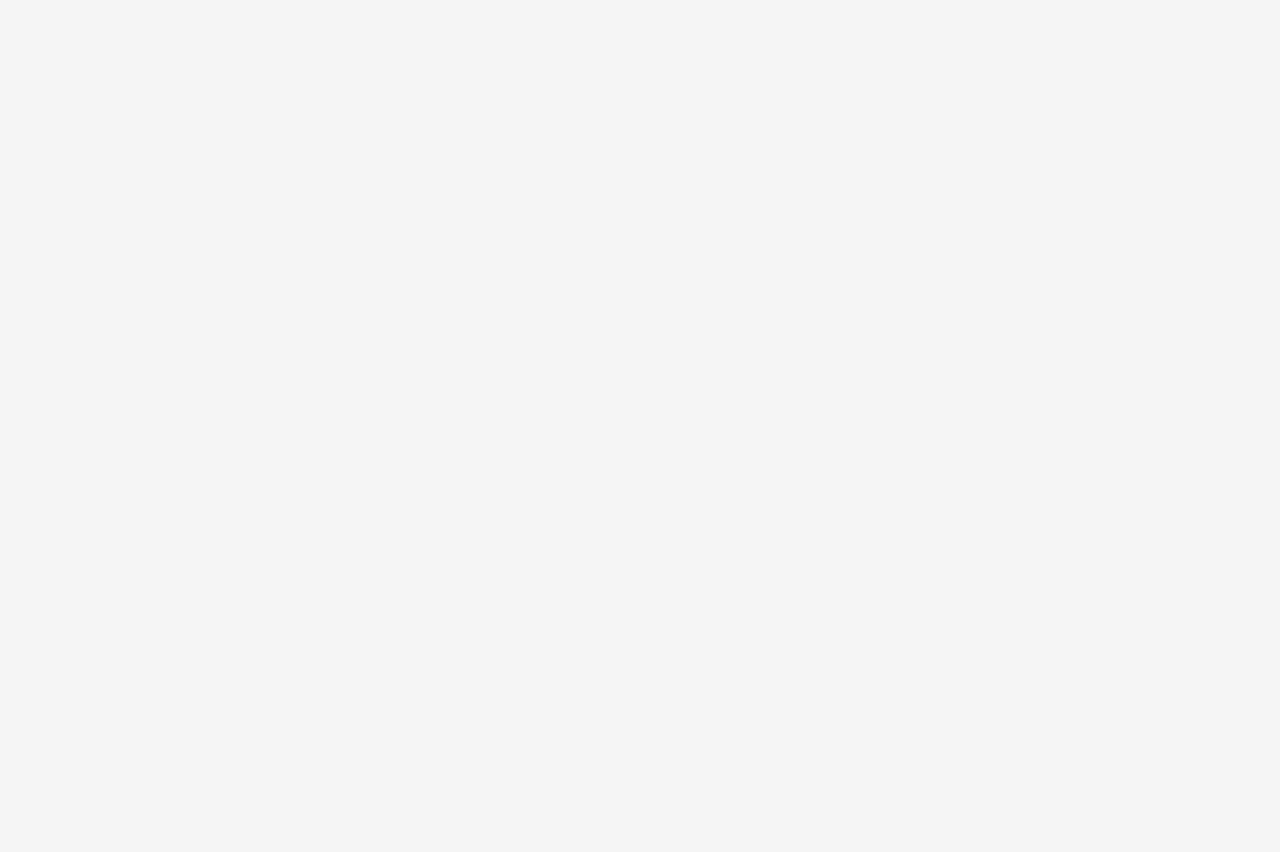
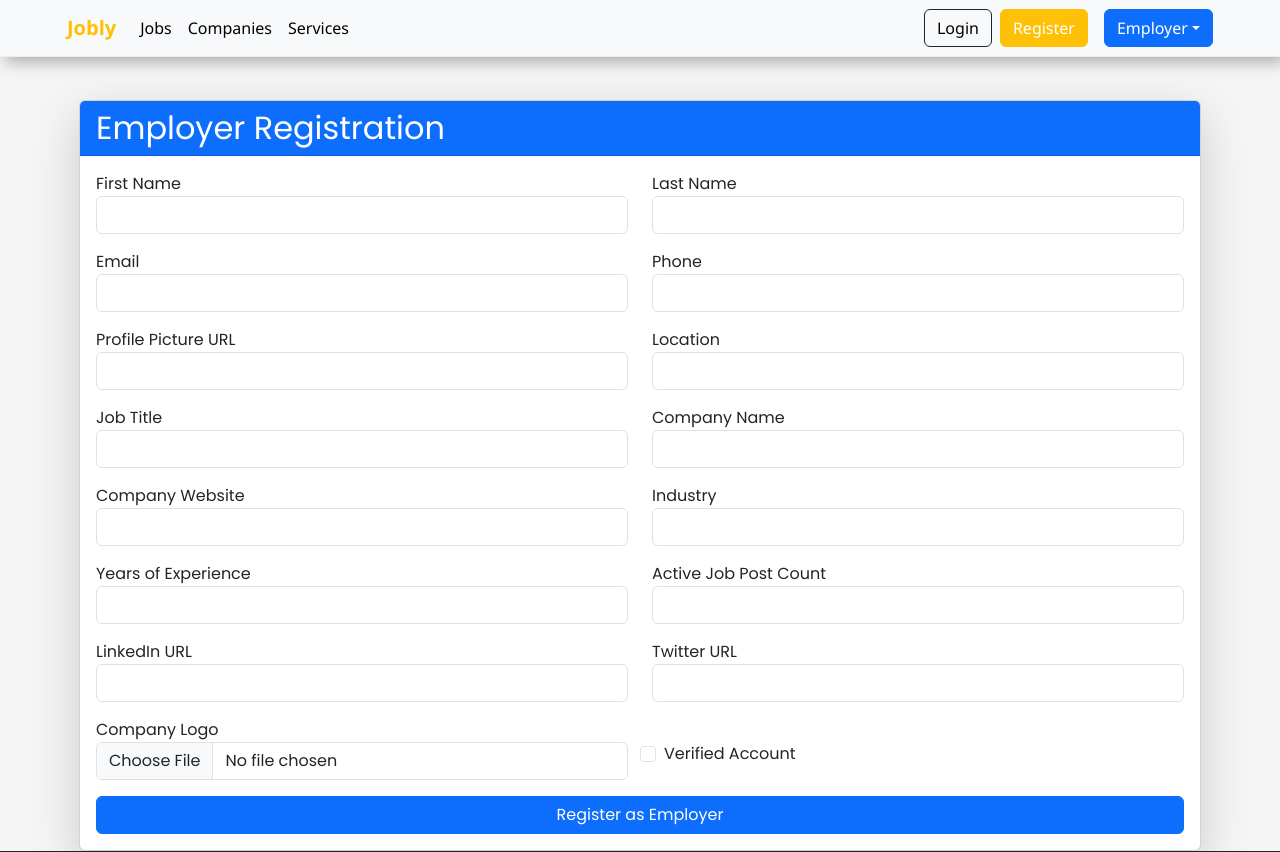
Before and after one commit to akhilbabu20295/Jobly-UI, a React (Vite) app in the folder jobly-app/: page /recruiter-register in a window 1280 px wide. Before the commit this address had no page. Shown: the top 852 px of the page. Built offline with nearby package versions, Linux system fonts and the light colour scheme.

Commit message:
Employer Registration UI implemented

```diff
--- a/jobly-app/src/App.jsx
+++ b/jobly-app/src/App.jsx
@@ -16,6 +16,8 @@ import ForgotPassword from './components/ForgotPassword';
 import "bootstrap-icons/font/bootstrap-icons.css";
 import PostJobs from './recruiter/PostJobs';
 import ListJobs from './recruiter/ListJobs';
+import 'bootstrap/dist/js/bootstrap.bundle.min.js';
+import EmployerRegister from './components/EmployerRegister';
 
 
 function App() {
@@ -27,7 +29,7 @@ function App() {
 
   return (
     <>
-    {/* {!shouldHideNavbar && <Navbar />} */}
+     {!shouldHideNavbar && <Navbar />}
     <div className="container mt-5">
       <Routes>
           <Route path="/" element={<Landing />} />
@@ -38,10 +40,11 @@ function App() {
           <Route path="/jobs/:id" element={<JobDetail />} />
           <Route path="/reset-password" element={<ForgotPassword />} />
           <Route path="/post-jobs" element={<PostJobs />} />
-           <Route path="/list-jobs" element={<ListJobs />} />
+          <Route path="/list-jobs" element={<ListJobs />} />
+          <Route path="/recruiter-register" element={<EmployerRegister />} />
         </Routes>
     </div>
-   {/* // <Footer/> */}
+  <Footer/>
     </>
   )
 }
--- /dev/null
+++ b/jobly-app/src/components/EmployerRegister.jsx
@@ -0,0 +1,123 @@
+import React, { useState } from "react";
+
+function EmployerRegister() {
+  const [formData, setFormData] = useState({
+    firstName: "",
+    lastName: "",
+    email: "",
+    phone: "",
+    profilePictureUrl: "",
+    location: "",
+    jobTitle: "",
+    companyName: "",
+    companyWebsite: "",
+    industry: "",
+    yearsOfExperience: "",
+    activeJobPostCount: "",
+    linkedInUrl: "",
+    twitterUrl: "",
+    isVerified: false,
+  });
+
+  const [companyLogo, setCompanyLogo] = useState(null);
+
+  const handleInputChange = (e) => {
+    const { name, value, type, checked } = e.target;
+    setFormData((prev) => ({
+      ...prev,
+      [name]: type === "checkbox" ? checked : value,
+    }));
+  };
+
+  const handleFileChange = (e) => {
+    setCompanyLogo(e.target.files[0]);
+  };
+
+  const handleSubmit = (e) => {
+    e.preventDefault();
+
+    const payload = new FormData();
+    Object.keys(formData).forEach((key) => {
+      payload.append(key, formData[key]);
+    });
+    if (companyLogo) {
+      payload.append("companyLogo", companyLogo);
+    }
+
+    console.log("Submitted:", Object.fromEntries(payload));
+    alert("Form submitted (check console for data)");
+  };
+
+  return (
+    <div className="container mt-5">
+      <div className="card shadow-lg" style={{ marginTop: "100px" }}>
+        <div className="card-header bg-primary text-white">
+          <h2 className="mb-0">Employer Registration</h2>
+        </div>
+        <div className="card-body">
+          <form onSubmit={handleSubmit} encType="multipart/form-data">
+            <div className="row">
+              {[
+                { name: "firstName", label: "First Name" },
+                { name: "lastName", label: "Last Name" },
+                { name: "email", label: "Email", type: "email" },
+                { name: "phone", label: "Phone" },
+                { name: "profilePictureUrl", label: "Profile Picture URL" },
+                { name: "location", label: "Location" },
+                { name: "jobTitle", label: "Job Title" },
+                { name: "companyName", label: "Company Name" },
+                { name: "companyWebsite", label: "Company Website" },
+                { name: "industry", label: "Industry" },
+                { name: "yearsOfExperience", label: "Years of Experience", type: "number" },
+                { name: "activeJobPostCount", label: "Active Job Post Count", type: "number" },
+                { name: "linkedInUrl", label: "LinkedIn URL" },
+                { name: "twitterUrl", label: "Twitter URL" },
+              ].map(({ name, label, type = "text" }) => (
+                <div key={name} className="col-md-6 mb-3">
+                  <label>{label}</label>
+                  <input
+                    type={type}
+                    className="form-control"
+                    name={name}
+                    value={formData[name]}
+                    onChange={handleInputChange}
+                  />
+                </div>
+              ))}
+
+              <div className="col-md-6 mb-3">
+                <label>Company Logo</label>
+                <input
+                  type="file"
+                  className="form-control"
+                  accept="image/*"
+                  onChange={handleFileChange}
+                />
+              </div>
+
+              <div className="col-md-6 mb-3 form-check mt-4">
+                <input
+                  type="checkbox"
+                  className="form-check-input"
+                  name="isVerified"
+                  checked={formData.isVerified}
+                  onChange={handleInputChange}
+                  id="isVerified"
+                />
+                <label className="form-check-label" htmlFor="isVerified">
+                  Verified Account
+                </label>
+              </div>
+            </div>
+
+            <button type="submit" className="btn btn-primary text-white">
+              Register as Employer
+            </button>
+          </form>
+        </div>
+      </div>
+    </div>
+  );
+}
+
+export default EmployerRegister;
--- a/jobly-app/src/components/Navbar.css
+++ b/jobly-app/src/components/Navbar.css
@@ -7,7 +7,7 @@
     display: flex !important;
     justify-content: space-between;
     align-items: center;
-    padding: 100px;
+    /* padding: 100px; */
     background-color: white;
     border-bottom: 1px solid #eee;
     font-family: 'Segoe UI', sans-serif !important;
--- a/jobly-app/src/components/Navbar.jsx
+++ b/jobly-app/src/components/Navbar.jsx
@@ -7,9 +7,18 @@ const Navbar = () => {
     <nav className="navbar navbar-expand-lg navbar-light bg-light">
       <div className="container">
         <Link to="/login" className="navbar-brand fw-bold text-warning">Jobly</Link>
-      <button className="navbar-toggler" type="button" data-bs-toggle="collapse" data-bs-target="#navbarNav" aria-controls="navbarNav" aria-expanded="false" aria-label="Toggle navigation">
+        <button
+          className="navbar-toggler"
+          type="button"
+          data-bs-toggle="collapse"
+          data-bs-target="#navbarNav"
+          aria-controls="navbarNav"
+          aria-expanded="false"
+          aria-label="Toggle navigation"
+        >
           <span className="navbar-toggler-icon"></span>
         </button>
+
         <div className="collapse navbar-collapse" id="navbarNav">
           <ul className="navbar-nav me-auto mb-2 mb-lg-0">
             <li className="nav-item">
@@ -22,9 +31,27 @@ const Navbar = () => {
               <Link to="/login" className="nav-link">Services</Link>
             </li>
           </ul>
-        <div className="d-flex">
+
+          <div className="d-flex align-items-center">
             <Link to="/login" className="btn btn-outline-dark me-2">Login</Link>
-          <Link to="/register" className="btn btn-warning" style={{ color: 'white' }} >Register</Link>
+            <Link to="/register" className="btn btn-warning me-3" style={{ color: 'white' }}>Register</Link>
+
+            {/* Employer Dropdown */}
+            <div className="dropdown">
+              <button
+                className="btn btn-primary dropdown-toggle"
+                type="button"
+                id="employerDropdown"
+                data-bs-toggle="dropdown"
+                aria-expanded="false"
+              >
+                Employer
+              </button>
+              <ul className="dropdown-menu" aria-labelledby="employerDropdown">
+                <li><Link to="/employer/login" className="dropdown-item">Employer Login</Link></li>
+                <li><Link to="/recruiter-register" className="dropdown-item">Employer Register</Link></li>
+              </ul>
+            </div>
           </div>
         </div>
       </div>
--- a/jobly-app/src/user/UserProfile.jsx
+++ b/jobly-app/src/user/UserProfile.jsx
@@ -24,7 +24,7 @@ const UserProfile = () => {
 
   const handleSaveSkills = (updatedSkills) => {
     setSkills(updatedSkills);
-    // Optionally, send to backend
+    // Optionally, send to backendcd
     // axios.put("/api/skills", updatedSkills);
   };
 
```
Also changed, not shown: jobly-app/src/user/JobPreferenceModal.jsx (added, +85 -0 lines), jobly-app/src/user/UserPerference.jsx (added, +42 -0 lines), jobly-app/src/components/EmployerRegister.css (added), jobly-app/src/user/UserJobPreference.css (added). Lines whose indentation alone changed are shown as unchanged.
